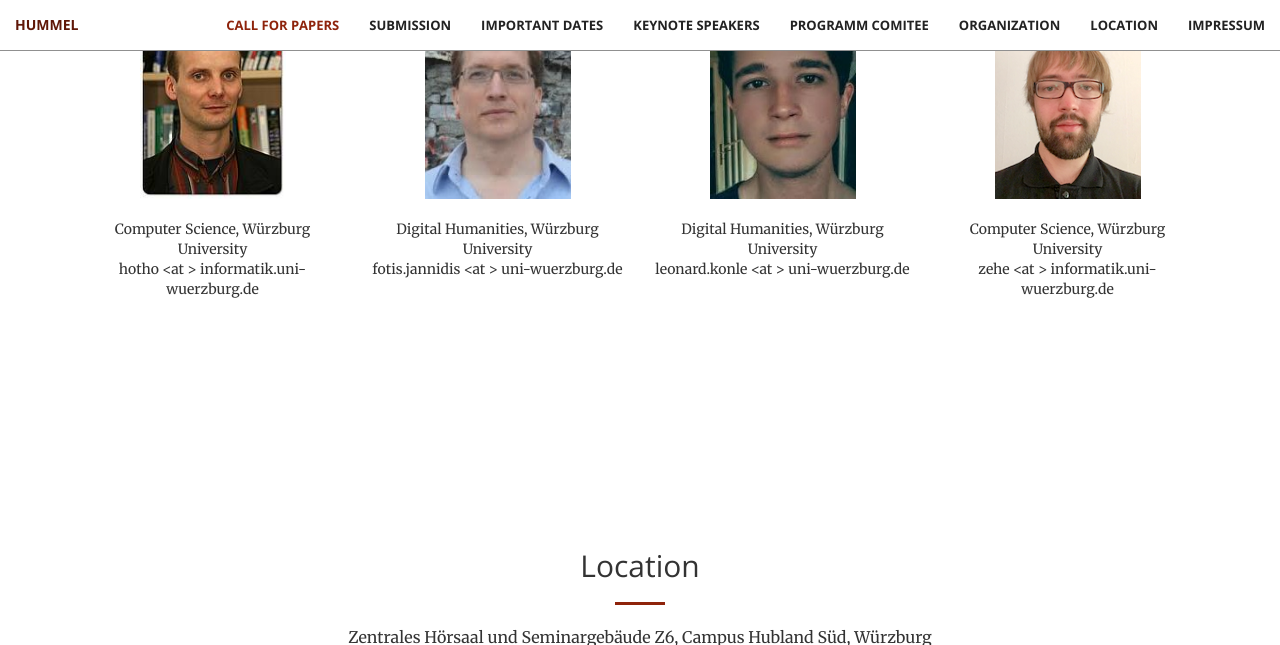
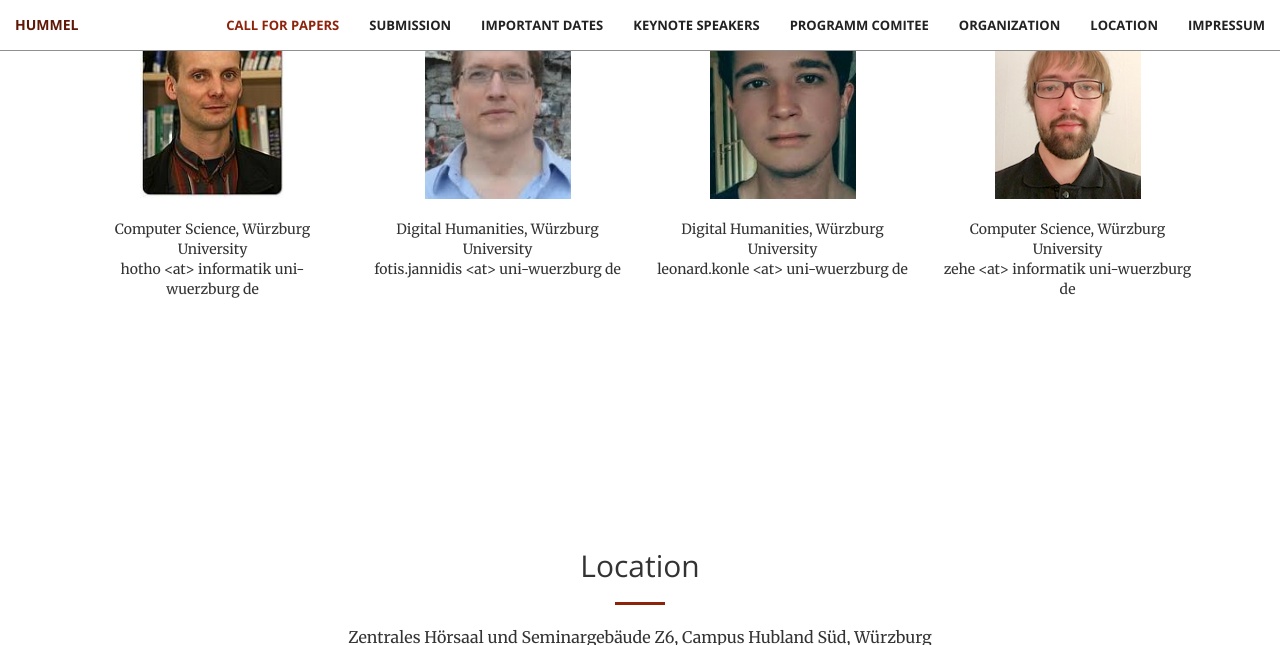
Before and after one commit to cophi-wue/ecml19.hummel.github.io, a Jekyll site: the page built from index.html, in a window 1280 px wide and 900 px high, scrolled down 4569 px, cut to the strip 0-645 px from the top of the window. Built offline with Jekyll 4.4.1, drawn with Linux system fonts in a browser that asks for light colours.

```diff
--- a/_includes/orga.html
+++ b/_includes/orga.html
@@ -13,28 +13,28 @@
                     <img src="img/hotho.jpg" alt="" height="189" width="146">
 					<br><br>
 					Computer Science, Würzburg University<br>
-                    hotho &lt;at &gt; informatik.uni-wuerzburg.de<br>
+                    hotho &lt;at&gt; informatik uni-wuerzburg de<br>
                 </div>
                 <div class="col-lg-3 text-center">
 					<p>Fotis Jannidis</p>
                     <img src="img/jannidis.jpeg" alt="" height="189" width="146">
 					<br><br>
 					Digital Humanities, Würzburg University<br>
-                    fotis.jannidis &lt;at &gt; uni-wuerzburg.de<br>
+                    fotis.jannidis &lt;at&gt; uni-wuerzburg de<br>
                 </div>
                 <div class="col-lg-3 text-center">
 					<p>Leonard Konle</p>
                     <img src="img/konle.jpeg" alt="" height="189" width="146">
 					<br><br>
 					Digital Humanities, Würzburg University<br>
-                    leonard.konle &lt;at &gt; uni-wuerzburg.de<br>
+                    leonard.konle &lt;at&gt; uni-wuerzburg de<br>
                 </div>
                 <div class="col-lg-3 text-center">
 					<p>Albin Zehe</p>
                     <img src="img/zehe.png" alt="" height="189" width="146">
 					<br><br>
 					Computer Science, Würzburg University<br>
-                    zehe &lt;at &gt; informatik.uni-wuerzburg.de<br>
+                    zehe &lt;at&gt; informatik uni-wuerzburg de<br>
                 </div>
                 </div>
 		</div>
```
